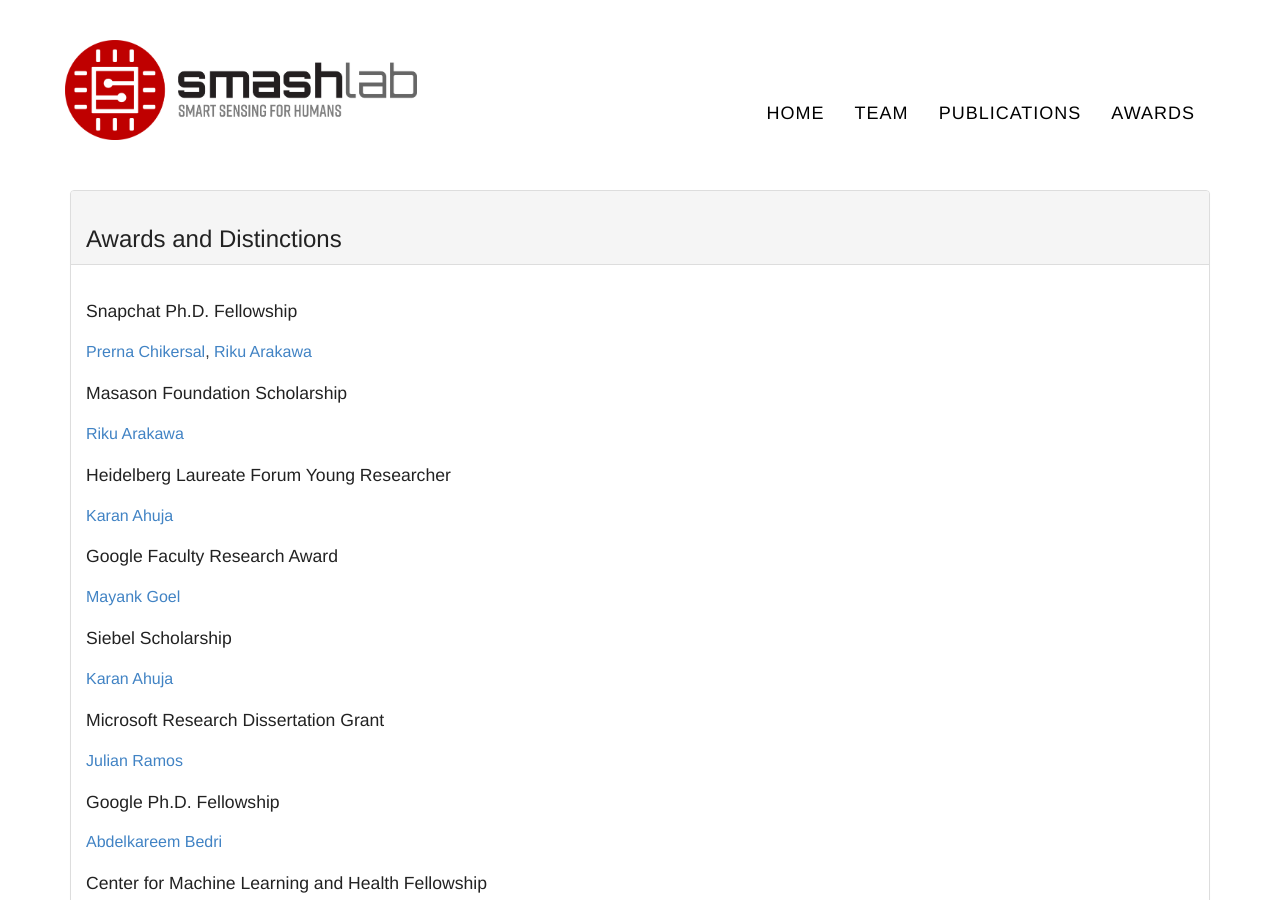
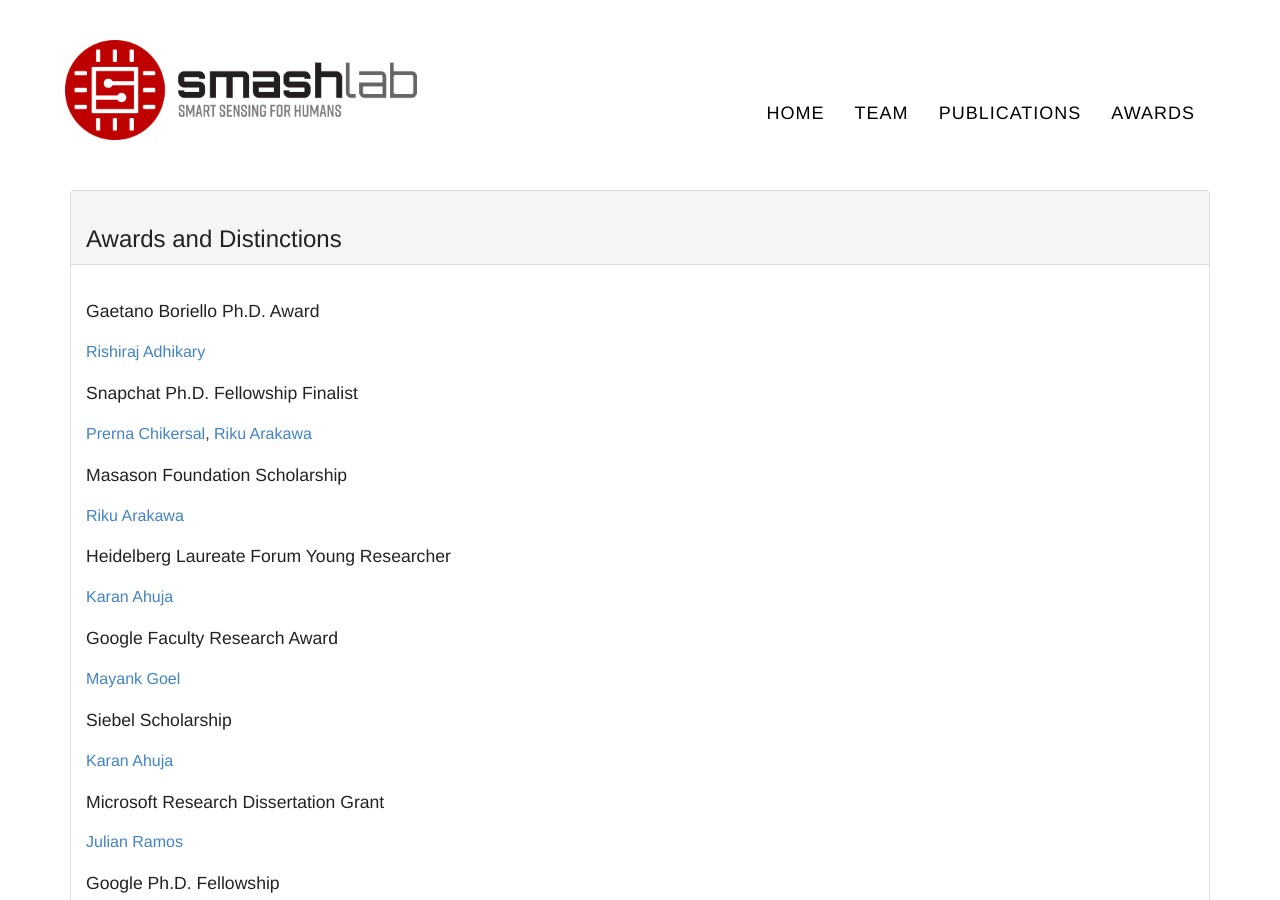
Before and after one commit to cmusmashlab/cmusmashlab.github.io, a Jekyll site: the page built from awards/index.html, in a window 1280 px wide and 900 px high. Built offline with Jekyll 4.4.1, drawn with Linux system fonts in a browser that asks for light colours; nearby versions of some CDN libraries; some web fonts are replaced.

Commit message:
ubicomp 2023 changes
Rishiraj's award, date changes for ubicomp 2023 papers.

```diff
--- a/_data/fellowships.yml
+++ b/_data/fellowships.yml
@@ -1,4 +1,6 @@
-- name: Snapchat Ph.D. Fellowship
+- name: Gaetano Boriello Ph.D. Award
+  people: [rishiraj]
+- name: Snapchat Ph.D. Fellowship Finalist
   people: [chikersal,arakawa]
 
 - name: Masason Foundation Scholarship
```
Also changed, not shown: _publications/lemurdx_imwut.md (+1 -1 lines), _publications/miposer.md (+1 -1 lines), _publications/vax.md (+1 -1 lines).
